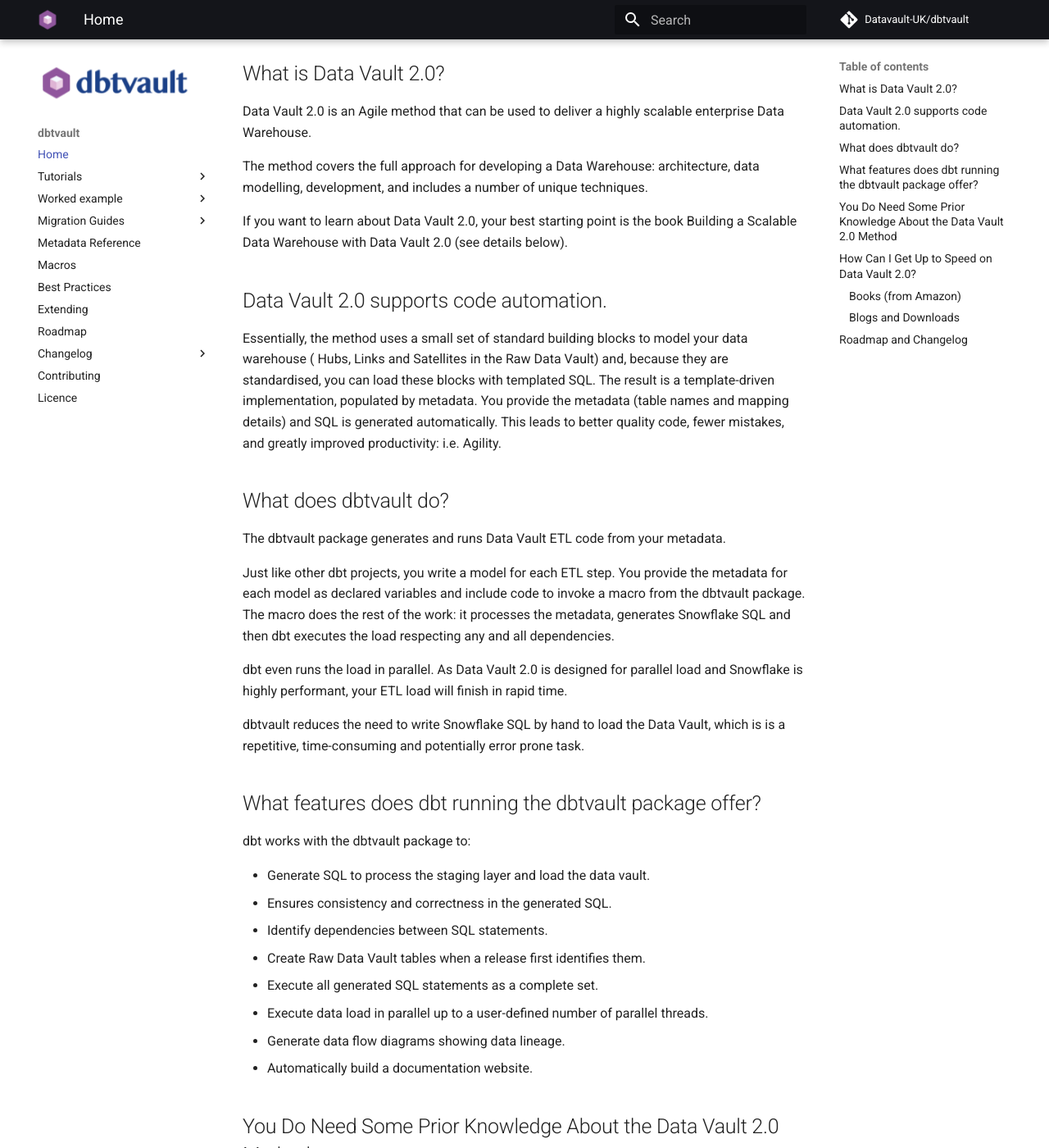
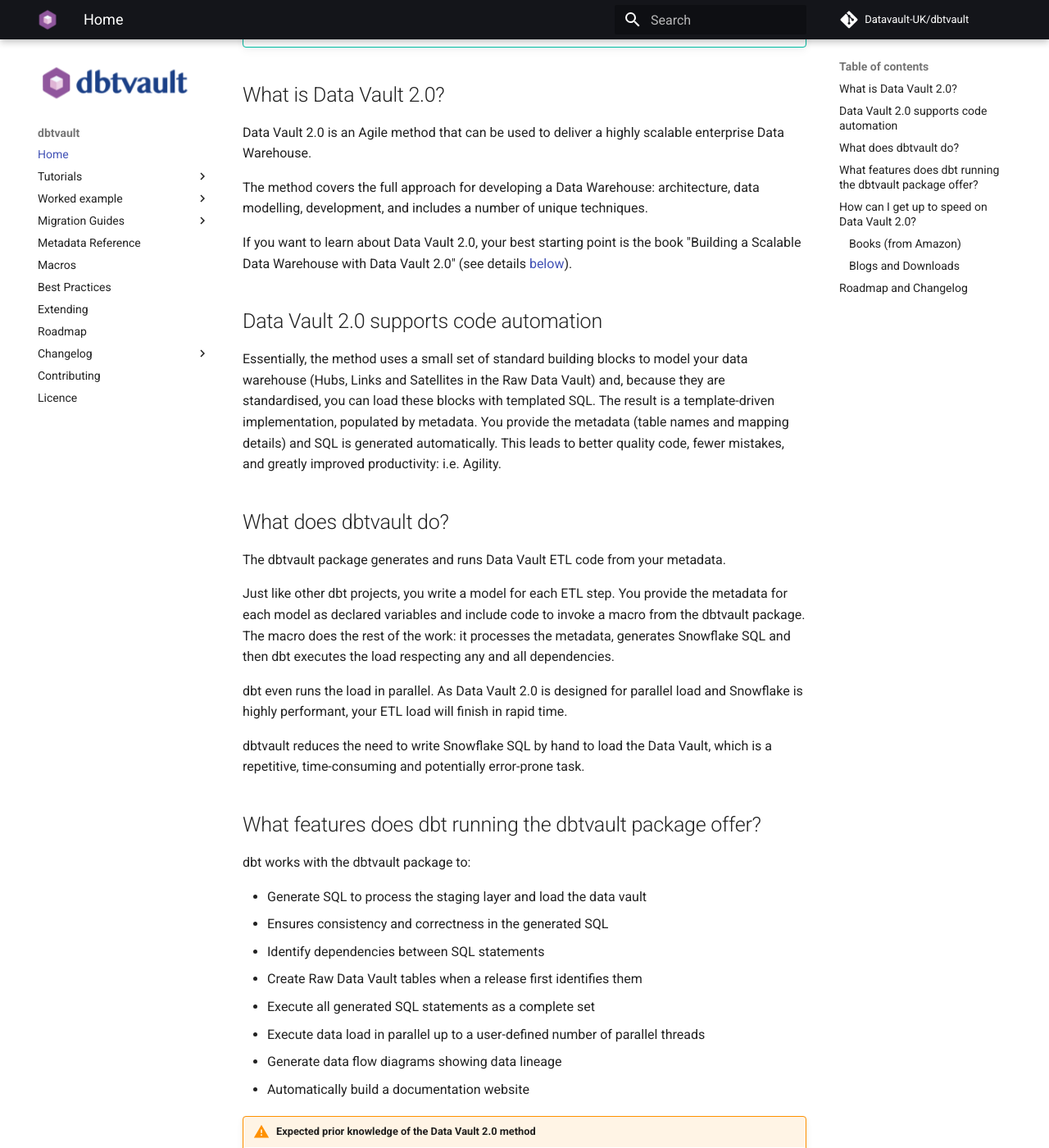
Before and after one commit to Datavault-UK/automate-dv-docs, an MkDocs documentation site: the page built from docs/index.md, in a window 1280 px wide and 1400 px high, scrolled down 676 px. Shown: the whole window at 82% size. Built offline with MkDocs 1.6.1 and Material for MkDocs 9.7.7, drawn with Linux system fonts in a browser that asks for light colours; comment, search, counter and statistics services are not loaded; some of the changed text lies outside the part shown; grey boxes are pictures that could not be loaded.

Commit message:
AB#2029 - Corrected typos + rephrased some paragraphs on "Home Page"

```diff
--- a/docs/index.md
+++ b/docs/index.md
@@ -10,8 +10,9 @@
     Go check them out!
 
 dbt is designed for ease of use in data engineering: for when you need to develop a data pipeline.
-It is a single command-line utility that can run on your desktop or a VM in your network, it is developed in Python,
-and it is free to download and use.
+They offer a command-line utility developed in Python that can run on your desktop or inside a VM in your network
+and is free to download and use. Alternatively, you can use their web-based [dbt Cloud](https://docs.getdbt.com/docs/dbt-cloud/cloud-overview)
+service for an even smoother experience.
 
 Our package runs inside the dbt environment, so you can use dbt to run other parts of the Data Vault pipeline, combined with the
 dbtvault package for the Data Vault specific steps.
@@ -28,12 +29,12 @@
 The method covers the full approach for developing a Data Warehouse: architecture, data modelling, development,
 and includes a number of unique techniques.
 
-If you want to learn about Data Vault 2.0, your best starting point is the book Building a Scalable Data Warehouse with
-Data Vault 2.0 (see details below).
+If you want to learn about Data Vault 2.0, your best starting point is the book "Building a Scalable Data Warehouse with
+Data Vault 2.0" (see details [below](#books-from-amazon)).
 
-## Data Vault 2.0 supports code automation.
-Essentially, the method uses a small set of standard building blocks to model your data warehouse (
-Hubs, Links and Satellites in the Raw Data Vault) and, because they are standardised, you can load these blocks with
+## Data Vault 2.0 supports code automation
+Essentially, the method uses a small set of standard building blocks to model your data warehouse (Hubs,
+Links and Satellites in the Raw Data Vault) and, because they are standardised, you can load these blocks with
 templated SQL. The result is a template-driven implementation, populated by metadata.
 You provide the metadata (table names and mapping details) and SQL is generated automatically.
 This leads to better quality code, fewer mistakes, and greatly improved productivity: i.e. Agility.
@@ -49,27 +50,28 @@
 dbt even runs the load in parallel. As Data Vault 2.0 is designed for parallel load and Snowflake is highly performant,
 your ETL load will finish in rapid time.
 
-dbtvault reduces the need to write Snowflake SQL by hand to load the Data Vault, which is is a repetitive, time-consuming
-and potentially error prone task.
+dbtvault reduces the need to write Snowflake SQL by hand to load the Data Vault, which is a repetitive, time-consuming
+and potentially error-prone task.
 
 
 ## What features does dbt running the dbtvault package offer?
 dbt works with the dbtvault package to:
 
-- Generate SQL to process the staging layer and load the data vault.
-- Ensures consistency and correctness in the generated SQL.
-- Identify dependencies between SQL statements.
-- Create Raw Data Vault tables when a release first identifies them.
-- Execute all generated SQL statements as a complete set.
-- Execute data load in parallel up to a user-defined number of parallel threads.
-- Generate data flow diagrams showing data lineage.
-- Automatically build a documentation website.
+- Generate SQL to process the staging layer and load the data vault
+- Ensures consistency and correctness in the generated SQL
+- Identify dependencies between SQL statements
+- Create Raw Data Vault tables when a release first identifies them
+- Execute all generated SQL statements as a complete set
+- Execute data load in parallel up to a user-defined number of parallel threads
+- Generate data flow diagrams showing data lineage
+- Automatically build a documentation website
 
-## You Do Need Some Prior Knowledge About the Data Vault 2.0 Method
-If you are going to use the dbtvault package for your Data Vault 2.0 project, then we expect you to have some prior
-knowledge about the Data Vault 2.0 method.
+!!! warning "Expected prior knowledge of the Data Vault 2.0 method"
 
-## How Can I Get Up to Speed on Data Vault 2.0?
+    If you are going to use the dbtvault package for your Data Vault 2.0 project, then we expect you to have some prior
+    knowledge about the Data Vault 2.0 method.
+
+## How can I get up to speed on Data Vault 2.0?
 You can get further information about the Data Vault 2.0 method from the following resources:
 
 ### Books (from Amazon)
```
